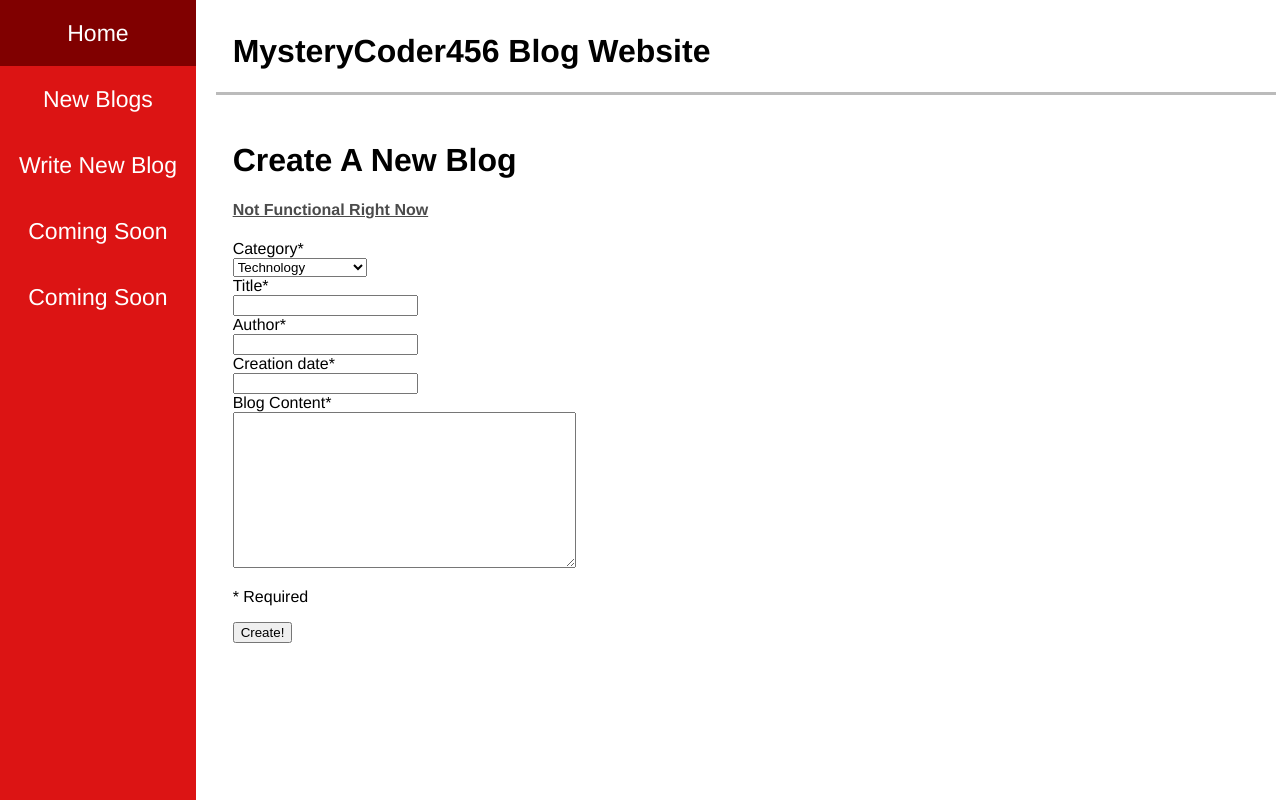
After one commit to MysteryCoder456/Blog-App, a Django app: page /createblog/ in a window 1280 px wide. The commit adds this page. Run offline with Django 3.2, Linux system fonts and the light colour scheme; some libraries are stand-ins or nearby versions.

Commit message:
Created non functional create blog page

```diff
--- a/BlogApp/settings.py
+++ b/BlogApp/settings.py
@@ -37,6 +37,7 @@ INSTALLED_APPS = [
     'django.contrib.sessions',
     'django.contrib.messages',
     'django.contrib.staticfiles',
+    "crispy_forms",
     "blog.apps.BlogConfig",
 ]
 
--- /dev/null
+++ b/blog/forms.py
@@ -0,0 +1,12 @@
+from django import forms
+from django.utils import timezone
+from .models import Blog, BlogList
+
+list_choices = [ (ls.name, ls) for ls in BlogList.objects.all() ]
+
+class NewBlogForm(forms.Form):
+    blog_list = forms.CharField(label="Category", widget=forms.Select(choices=list_choices))
+    title = forms.CharField(max_length=100, label="Title")
+    author = forms.CharField(max_length=50, label="Author")
+    creation_date = forms.DateTimeField()
+    content = forms.CharField(label="Blog Content", max_length=500, widget=forms.Textarea)
--- a/blog/templates/blog/base.html
+++ b/blog/templates/blog/base.html
@@ -12,7 +12,7 @@
     <div class="sidenav">
         <a href="/">Home</a>
         <a href="/blogs">New Blogs</a>
-        <a href="#">Write New Blog</a>
+        <a href="/createblog">Write New Blog</a>
         <a href="#">Coming Soon</a>
         <a href="#">Coming Soon</a>
     </div>
--- /dev/null
+++ b/blog/templates/blog/create.html
@@ -0,0 +1,22 @@
+{% extends 'blog/base.html' %}
+{% load crispy_forms_tags %}
+
+{% block title %}
+    New Blog
+{% endblock %}
+
+{% block main %}
+
+    <h1>Create A New Blog</h1>
+    <h4><u>Not Functional Right Now</u></h4>
+
+    <form method="POST">
+
+        {% csrf_token %}
+        {{form|crispy}}
+        <p>* Required</p>
+        <button type="submit" name="submit_button">Create!</button>
+
+    </form>
+
+{% endblock %}
--- a/blog/urls.py
+++ b/blog/urls.py
@@ -3,5 +3,6 @@ from . import views
 
 urlpatterns = [
     path("", views.home, name="home"),
-    path("blogs/", views.blogs, name="new_blogs")
+    path("blogs/", views.blogs, name="new_blogs"),
+    path("createblog/", views.create_blog, name="create_blog")
 ]
--- a/blog/views.py
+++ b/blog/views.py
@@ -1,6 +1,7 @@
 from django.shortcuts import render
 from django.http import HttpResponse
 from .models import BlogList
+from .forms import NewBlogForm
 
 
 def home(request):
@@ -10,3 +11,13 @@ def home(request):
 def blogs(request):
     bl = BlogList.objects.get(name="Technology")
     return render(request, "blog/blogs.html", {"bloglist": bl})
+
+
+def create_blog(request):
+    if request.method == "POST":
+        form = NewBlogForm(request.POST)
+
+    else:
+        form = NewBlogForm()
+
+    return render(request, "blog/create.html", {"form": form})
```
Also changed, not shown: db.sqlite3.
